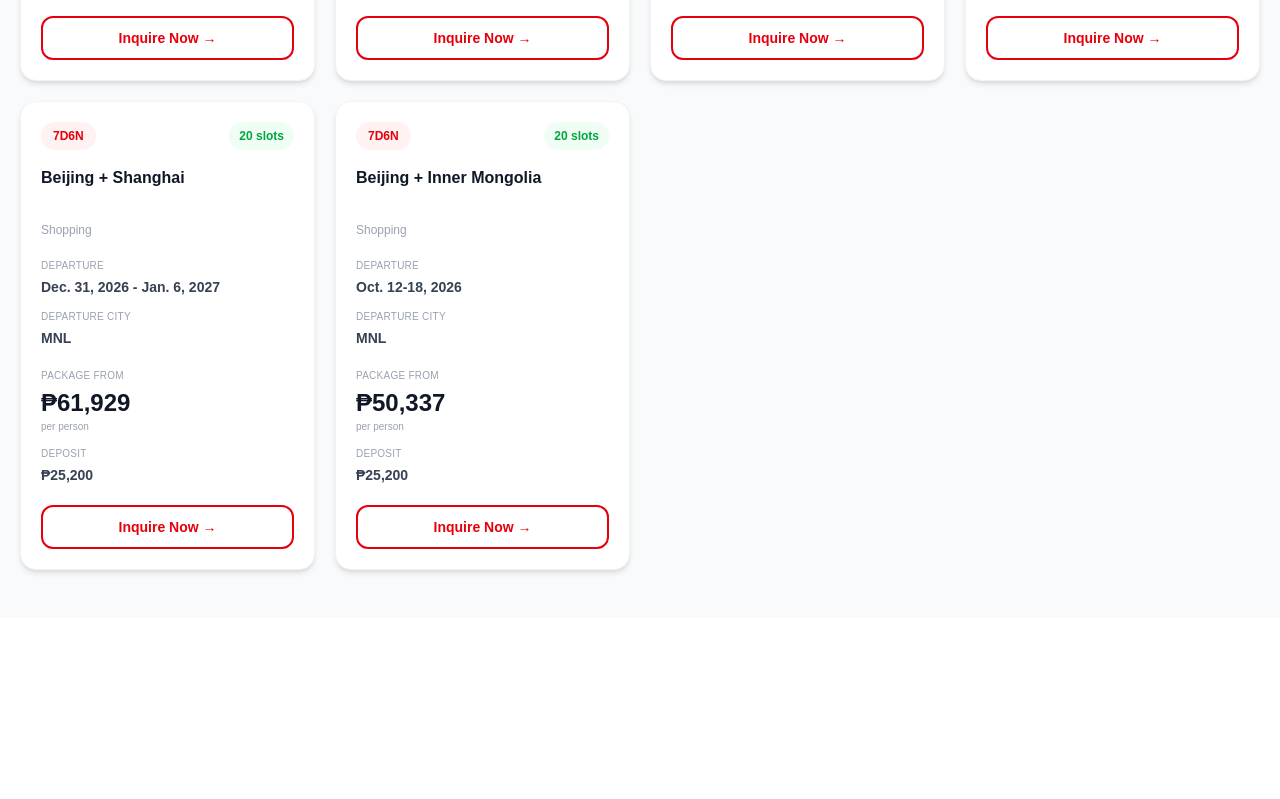
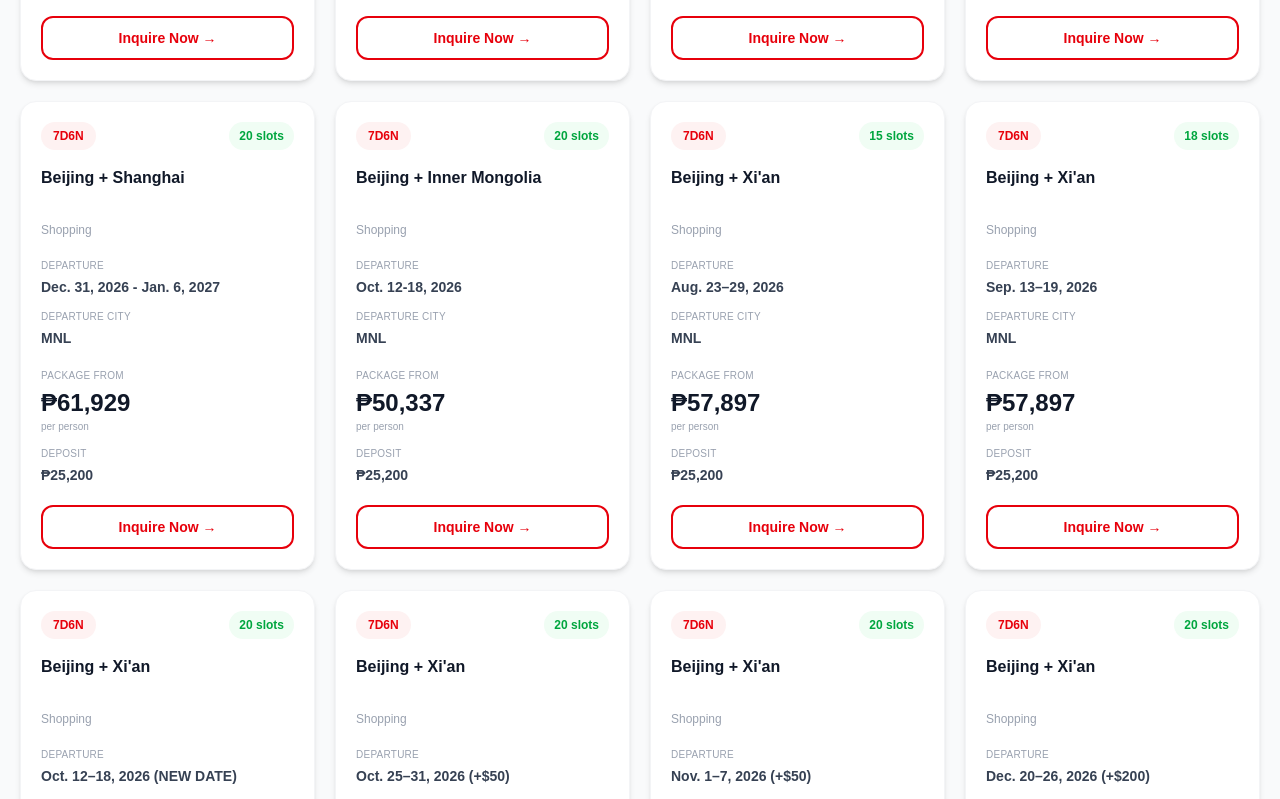
Before and after one commit to chingutravelandtours/chingu-website, a Next.js app: page /china-tours in a window 1280 px wide. Shown: the part 3640-4439 px from the top of the page. Before the commit the page ends 4258 px from the top, so only its background shows below. Built offline with nearby package versions, Linux system fonts and the light colour scheme.

Commit message:
Update page.tsx

```diff
--- a/app/china-tours/page.tsx
+++ b/app/china-tours/page.tsx
@@ -345,6 +345,83 @@ const packages: Package[] = [
   slots: 20,
   deposit: 400 * USD_TO_PHP,
 },
+
+{
+  title: "Beijing + Xi'an",
+  subtitle: "Shopping",
+  duration: "7D6N",
+  dates: "Aug. 23–29, 2026",
+  city: "MNL",
+  price: 919 * USD_TO_PHP,
+  slots: 15,
+  deposit: 400 * USD_TO_PHP,
+},
+
+{
+  title: "Beijing + Xi'an",
+  subtitle: "Shopping",
+  duration: "7D6N",
+  dates: "Sep. 13–19, 2026",
+  city: "MNL",
+  price: 919 * USD_TO_PHP,
+  slots: 18,
+  deposit: 400 * USD_TO_PHP,
+},
+
+{
+  title: "Beijing + Xi'an",
+  subtitle: "Shopping",
+  duration: "7D6N",
+  dates: "Oct. 12–18, 2026 (NEW DATE)",
+  city: "MNL",
+  price: 919 * USD_TO_PHP,
+  slots: 20,
+  deposit: 400 * USD_TO_PHP,
+},
+
+{
+  title: "Beijing + Xi'an",
+  subtitle: "Shopping",
+  duration: "7D6N",
+  dates: "Oct. 25–31, 2026 (+$50)",
+  city: "MNL",
+  price: 919 * USD_TO_PHP,
+  slots: 20,
+  deposit: 400 * USD_TO_PHP,
+},
+
+{
+  title: "Beijing + Xi'an",
+  subtitle: "Shopping",
+  duration: "7D6N",
+  dates: "Nov. 1–7, 2026 (+$50)",
+  city: "MNL",
+  price: 919 * USD_TO_PHP,
+  slots: 20,
+  deposit: 400 * USD_TO_PHP,
+},
+
+{
+  title: "Beijing + Xi'an",
+  subtitle: "Shopping",
+  duration: "7D6N",
+  dates: "Dec. 20–26, 2026 (+$200)",
+  city: "MNL",
+  price: 919 * USD_TO_PHP,
+  slots: 20,
+  deposit: 400 * USD_TO_PHP,
+},
+
+{
+  title: "Beijing + Xi'an",
+  subtitle: "Shopping",
+  duration: "7D6N",
+  dates: "Dec. 31, 2026–Jan. 6, 2027 (+$150)",
+  city: "MNL",
+  price: 919 * USD_TO_PHP,
+  slots: 20,
+  deposit: 400 * USD_TO_PHP,
+},
 ];
 
 export default function ChinaToursPage() {
```
